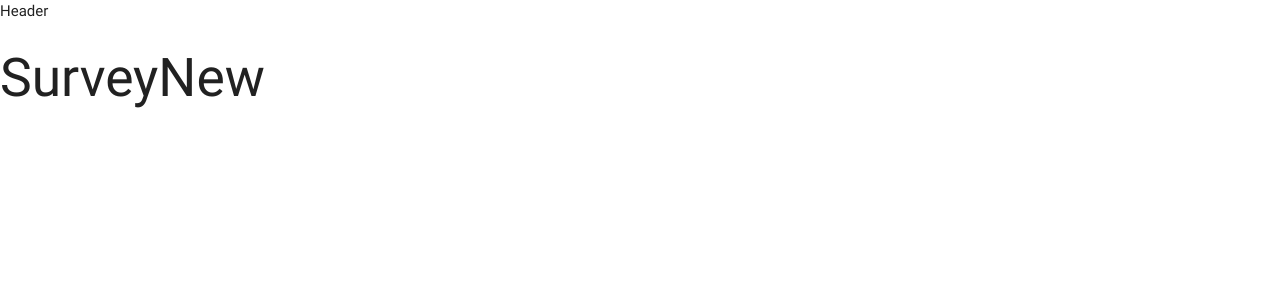
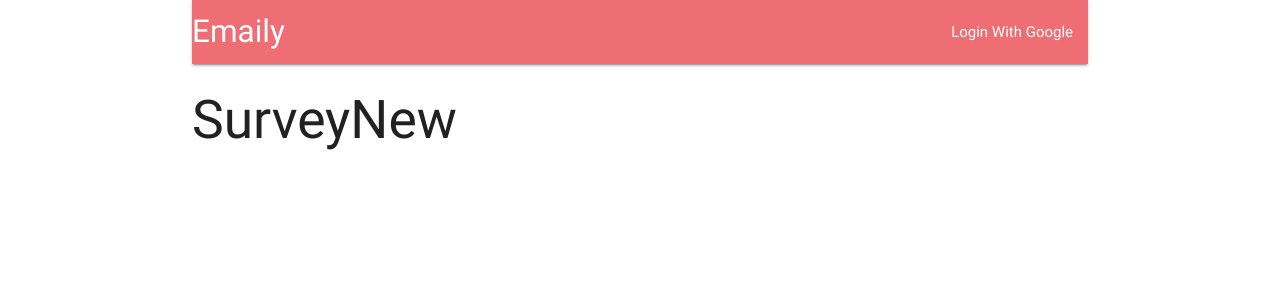
Before and after one commit to ahinchliff/emaily, a React (Create React App) app in the folder client/: page /surveys/new in a window 1280 px wide. Shown: the top 300 px of the page. Built offline with nearby package versions, Linux system fonts and the light colour scheme; no server answers.

Commit message:
fixed auth flow bugs

```diff
--- /dev/null
+++ b/client/src/actions/index.js
@@ -0,0 +1,7 @@
+import axios from 'axios';
+import { FETCH_USER } from './types';
+
+export const fetchUser = () => async dispatch => {
+  const res =  await axios.get('/api/current_user');
+  dispatch({ type: FETCH_USER, payload: res.data });
+};
--- /dev/null
+++ b/client/src/actions/types.js
@@ -0,0 +1 @@
+export const FETCH_USER = 'fetch_user';
--- a/client/src/components/App.js
+++ b/client/src/components/App.js
@@ -1,14 +1,22 @@
-import React from 'react';
+import React, { Component } from 'react';
 import { BrowserRouter, Route } from 'react-router-dom';
+import { connect } from 'react-redux';
+import * as actions from '../actions';
+
 
 import Header from './Header';
 const Dashboard = () => <h2>Dashboard</h2>
 const SurveyNew = () => <h2>SurveyNew</h2>
 const Landing = () => <h2>Landing</h2>
 
-const App = () => {
+class App extends Component {
+  componentDidMount() {
+    this.props.fetchUser();
+  }
+
+  render() {
     return (
-    <div>
+      <div className="container">
         <BrowserRouter>
           <div>
             <Header />
@@ -18,7 +26,8 @@ const App = () => {
           </div>
         </BrowserRouter>
       </div>
-  )
+    );
   }
+};
 
-export default App;
+export default connect(null, actions)(App);
--- a/client/src/components/Header.js
+++ b/client/src/components/Header.js
@@ -1,13 +1,22 @@
 import React, { Component } from 'react';
+import { connect } from 'react-redux';
 
 class Header extends Component {
   render() {
     return (
-      <div>
-        Header
-      </div>
+      <nav>
+        <div className="nav-wrapper">
+          <a href="#" className="left brand-logo">Emaily</a>
+          <ul className="right">
+            <li><a>Login With Google</a></li>
+          </ul>
+        </div>
+      </nav>
     )
   }
 }
+function mapStateToProps({ auth }) {
+  return { auth }
+}
 
-export default Header;
+export default connect(mapStateToProps)(Header);
--- a/client/src/index.js
+++ b/client/src/index.js
@@ -3,11 +3,11 @@ import React from 'react';
 import ReactDOM from 'react-dom';
 import { Provider } from 'react-redux';
 import { createStore, applyMiddleware } from 'redux';
-
+import reduxThunk from 'redux-thunk';
 import App from './components/App';
 import reducers from './reducers';
 
-const store = createStore(reducers, {}, applyMiddleware());
+const store = createStore(reducers, {}, applyMiddleware(reduxThunk));
 
 ReactDOM.render(
   <Provider store={store}><App /></Provider>,
--- a/client/src/reducers/authReducer.js
+++ b/client/src/reducers/authReducer.js
@@ -1,5 +1,9 @@
-export default function(state = {}, action) {
+import { FETCH_USER } from '../actions/types';
+
+export default function(state = null, action) {
   switch (action.type) {
+    case FETCH_USER:
+      return action.payload || false;
     default:
       return state;
   }
```
Also changed, not shown: client/package.json (+6 -1 lines), 2 other files (tests, documents, lock files or other folders). Lines whose indentation alone changed are shown as unchanged.
